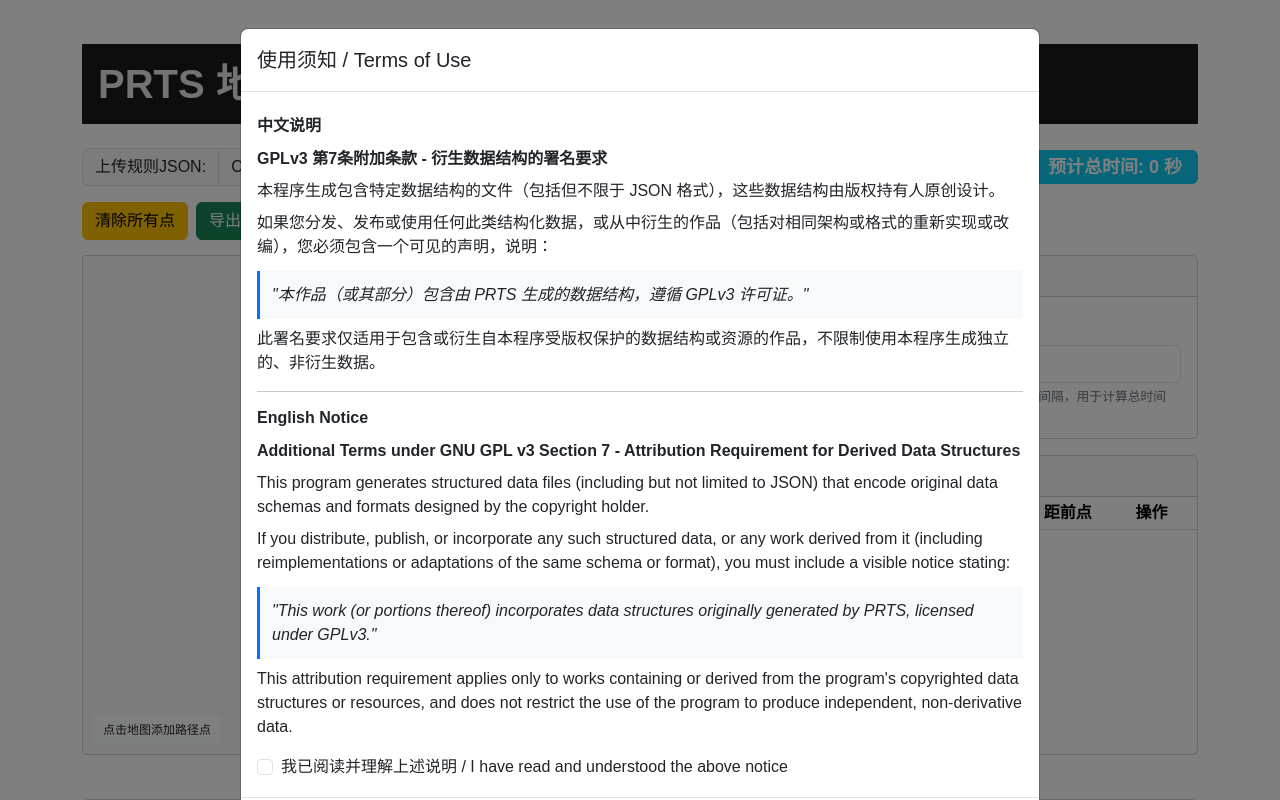
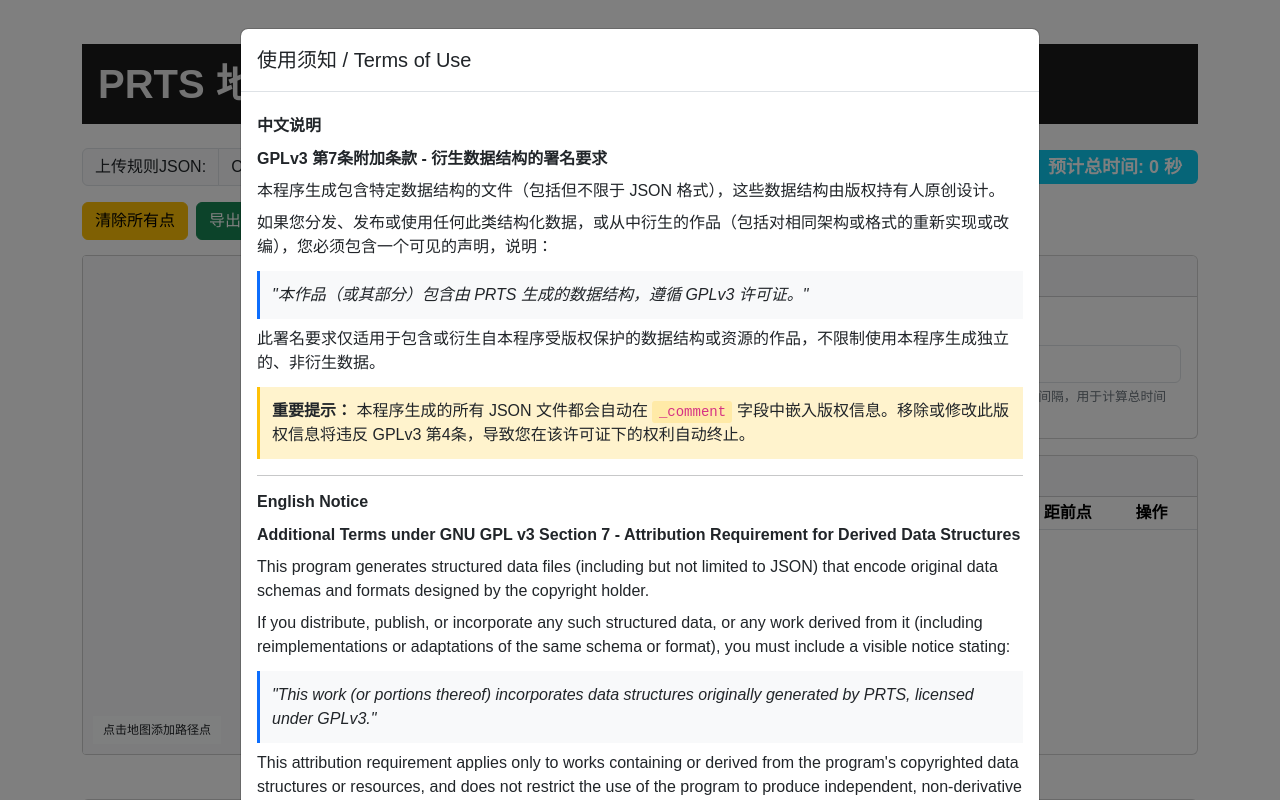
Before and after one commit to leostudiooo/PRTS, a Vue app: page / in a window 1280 px wide. Shown: the top 800 px of the page. Built offline with nearby package versions, Linux system fonts and the light colour scheme.

Commit message:
Add warning about automatic copyright embedding and removal consequences
Co-authored-by: leostudiooo <35419343+leostudiooo@users.noreply.github.com>

```diff
--- a/src/components/AttributionModal.vue
+++ b/src/components/AttributionModal.vue
@@ -22,6 +22,9 @@
           <p>
             此署名要求仅适用于包含或衍生自本程序受版权保护的数据结构或资源的作品，不限制使用本程序生成独立的、非衍生数据。
           </p>
+          <p class="warning-text">
+            <strong>重要提示：</strong> 本程序生成的所有 JSON 文件都会自动在 <code>_comment</code> 字段中嵌入版权信息。移除或修改此版权信息将违反 GPLv3 第4条，导致您在该许可证下的权利自动终止。
+          </p>
           <hr />
           <h6>English Notice</h6>
           <p>
@@ -38,6 +41,9 @@
           </p>
           <p>
             This attribution requirement applies only to works containing or derived from the program's copyrighted data structures or resources, and does not restrict the use of the program to produce independent, non-derivative data.
+          </p>
+          <p class="warning-text">
+            <strong>Important Notice:</strong> All JSON files generated by this program automatically embed copyright information in the <code>_comment</code> field. Removing or modifying this copyright notice violates GPLv3 Section 4, which will automatically terminate your rights under the license.
           </p>
           <div class="form-check mt-3">
             <input class="form-check-input" type="checkbox" v-model="agreed" id="agreeCheck">
@@ -103,4 +109,18 @@ function handleBackdropClick() {
   margin: 0.75rem 0;
   font-style: italic;
 }
+
+.warning-text {
+  background-color: #fff3cd;
+  border-left: 3px solid #ffc107;
+  padding: 0.75rem;
+  margin: 0.75rem 0;
+}
+
+.warning-text code {
+  background-color: #ffeaa7;
+  padding: 0.2rem 0.4rem;
+  border-radius: 3px;
+  font-family: monospace;
+}
 </style>
```
Also changed, not shown: 1 other file (tests, documents, lock files or other folders).
